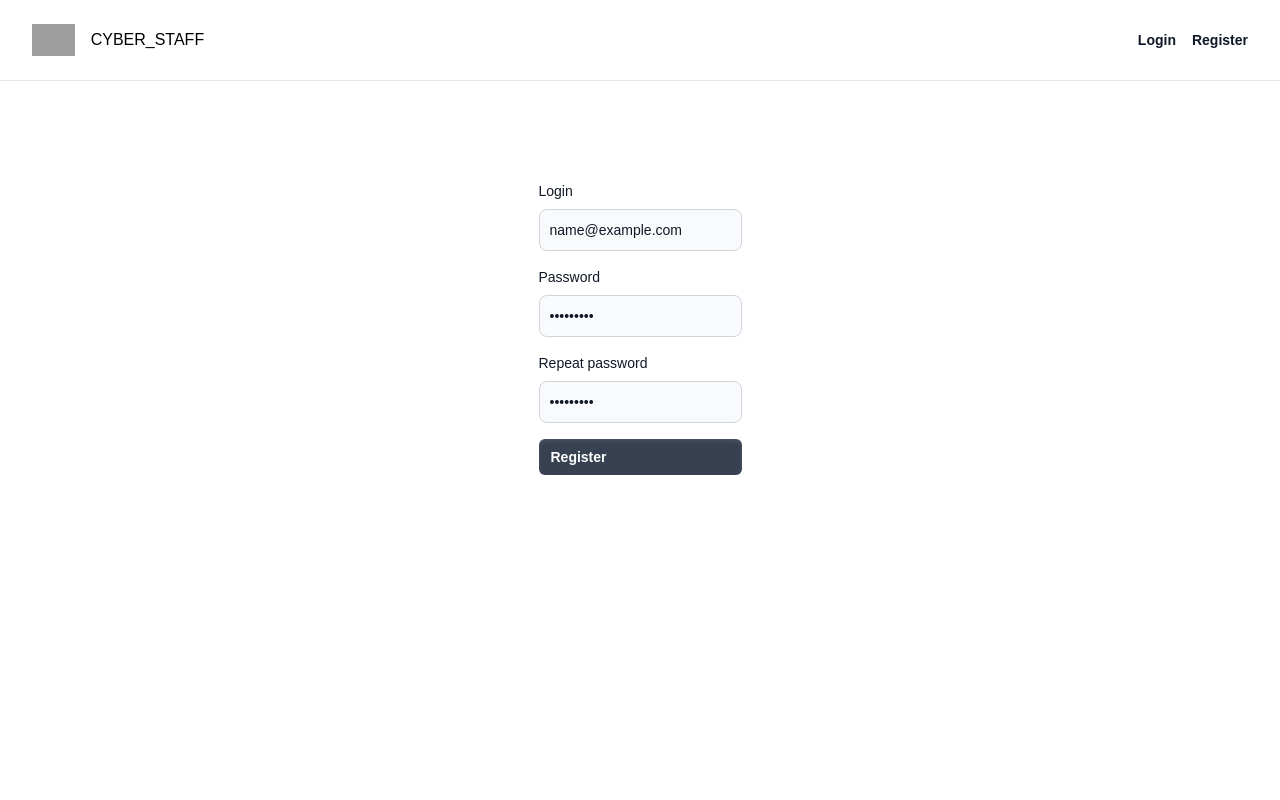
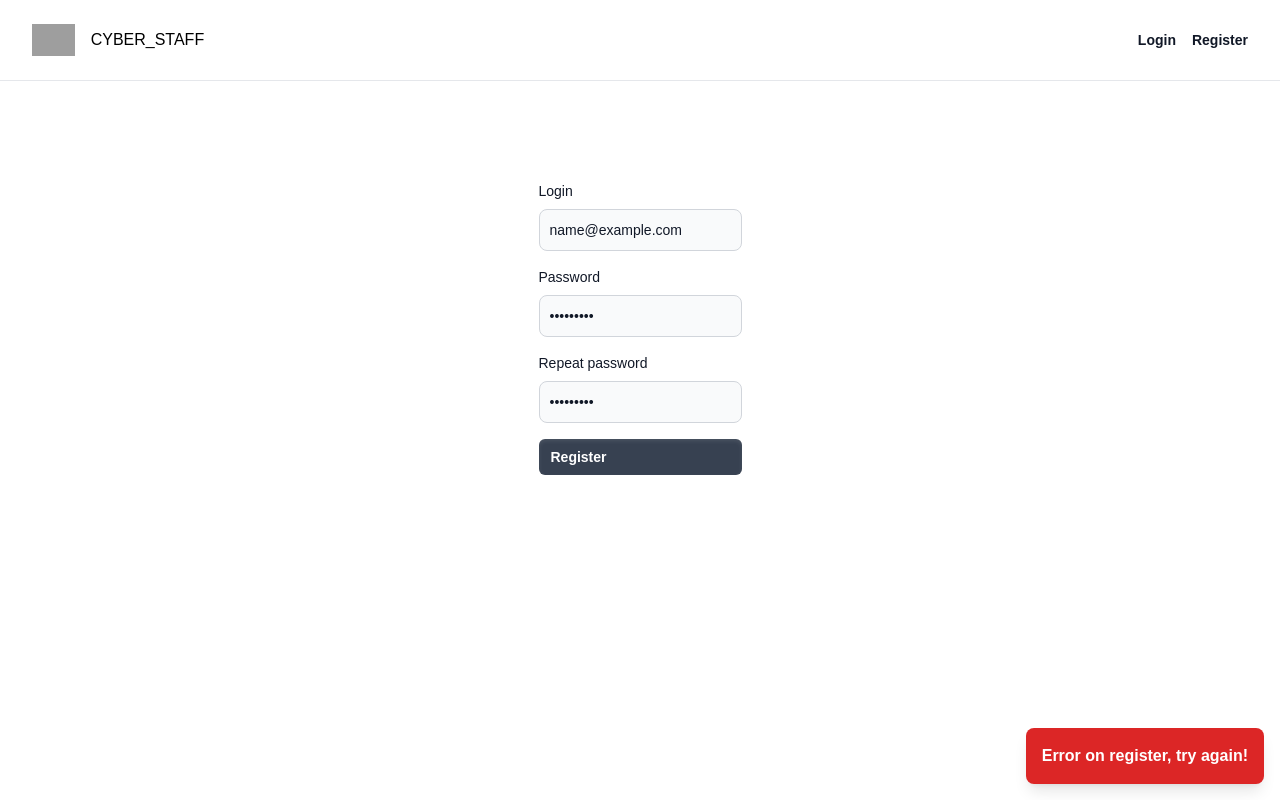
Before and after one commit to kazakhagent007/todo, a Next.js app: page /register in a window 1280 px wide. Both pictures are taken after typing "name@example.com", "Sample123", "Sample123" into the empty fields and a click on the button "Register". Built offline with nearby package versions, Linux system fonts and the light colour scheme; no server answers; grey boxes are pictures that could not be loaded.

Commit message:
feat: message context

```diff
--- a/src/app/layout.tsx
+++ b/src/app/layout.tsx
@@ -2,6 +2,7 @@ import type { Metadata } from 'next';
 import { Geist, Geist_Mono } from 'next/font/google';
 import './globals.css';
 import { Header } from '@/widgets/Header';
+import { MessageProvider } from '@/config/providers/MessageProvider';
 
 const geistSans = Geist({
   variable: '--font-geist-sans',
@@ -26,8 +27,10 @@ export default function RootLayout({
   return (
     <html lang="en">
       <body className={`${geistSans.variable} ${geistMono.variable} antialiased`}>
-        <Header />
-        {children}
+        <MessageProvider>
+          <Header />
+          {children}
+        </MessageProvider>
       </body>
     </html>
   );
--- a/src/app/register/page.tsx
+++ b/src/app/register/page.tsx
@@ -3,9 +3,11 @@
 import { Button } from '@headlessui/react';
 import { FormEvent, useCallback } from 'react';
 import { useRouter } from 'next/navigation';
+import { useMessage } from '@/config/providers/MessageProvider';
 
 export default function Register() {
   const router = useRouter();
+  const { openMessage } = useMessage();
 
   const onSubmitForm = useCallback(async (e: FormEvent) => {
     e.preventDefault();
@@ -23,13 +25,14 @@ export default function Register() {
       console.log(res);
 
       if (!res.ok) {
-        console.log('User exist');
+        openMessage({ title: 'User exist', type: 'warning' });
         return;
       } else {
+        openMessage({ title: 'You have registered successfully!', type: 'success' });
         router.push('/login');
       }
     } catch {
-      console.log('error');
+      openMessage({ title: 'Error on register, try again!', type: 'error' });
     }
   }, []);
 
--- /dev/null
+++ b/src/config/providers/MessageProvider.tsx
@@ -0,0 +1,41 @@
+'use client';
+
+import { createContext, useContext, useState, ReactNode, useEffect } from 'react';
+import { MessageAlert } from '@/entities/MessageAlert';
+import { MessageTypes } from '@/entities/types/MessageTypes';
+
+interface MessageContextType {
+  openMessage: ({ title: string, type: MessageTypes }) => void;
+}
+
+const MessageContext = createContext<MessageContextType | undefined>(undefined);
+
+export function MessageProvider({ children }: { children: ReactNode }) {
+  const [message, setMessage] = useState<{ open: boolean; title: string; type: MessageTypes } | null>(null);
+
+  const openMessage = ({ title, type }) => {
+    setMessage({ title, type, open: true });
+  };
+
+  useEffect(() => {
+    if (message) {
+      const timer = setTimeout(() => setMessage(null), 5000);
+      return () => clearTimeout(timer);
+    }
+  }, [message]);
+
+  return (
+    <MessageContext.Provider value={{ openMessage }}>
+      {children}
+      <MessageAlert {...message} onClose={() => setMessage(null)} />
+    </MessageContext.Provider>
+  );
+}
+
+export function useMessage() {
+  const context = useContext(MessageContext);
+  if (!context) {
+    throw new Error('useMessage must be used within a MessageProvider');
+  }
+  return context;
+}
--- /dev/null
+++ b/src/entities/MessageAlert/MessageAlert.tsx
@@ -0,0 +1,60 @@
+'use client';
+
+import { useEffect, Fragment } from 'react';
+import { Dialog, Transition } from '@headlessui/react';
+import { MessageTypes } from '@/entities/types/MessageTypes';
+import clsx from 'clsx';
+
+interface MessageProps {
+  title: string;
+  type: MessageTypes;
+  open: boolean;
+  onClose: () => void;
+}
+
+const messageStyles = {
+  success: 'bg-green-600',
+  error: 'bg-red-600',
+  warning: 'bg-yellow-600',
+  info: 'bg-blue-600',
+};
+
+export function MessageAlert({ open, title, type, onClose }: MessageProps) {
+  useEffect(() => {
+    if (open) {
+      const timer = setTimeout(onClose, 5000);
+      return () => clearTimeout(timer);
+    }
+  }, [open, onClose]);
+
+  if (!open) return null;
+
+  return (
+    <Transition
+      show={true}
+      as={Fragment}
+      enter="transition-opacity duration-300"
+      enterFrom="opacity-0"
+      enterTo="opacity-100"
+      leave="transition-opacity duration-300"
+      leaveFrom="opacity-100"
+      leaveTo="opacity-0"
+    >
+      <Dialog open={true} onClose={onClose} className="fixed bottom-4 right-4 z-50">
+        <Transition.Child
+          as={Fragment}
+          enter="transform transition duration-300"
+          enterFrom="translate-y-4 opacity-0"
+          enterTo="translate-y-0 opacity-100"
+          leave="transform transition duration-300"
+          leaveFrom="translate-y-0 opacity-100"
+          leaveTo="translate-y-4 opacity-0"
+        >
+          <div className={clsx('text-white p-4 rounded-lg shadow-lg max-w-xs', messageStyles[type] || 'bg-gray-800')}>
+            <strong>{title}</strong>
+          </div>
+        </Transition.Child>
+      </Dialog>
+    </Transition>
+  );
+}
--- /dev/null
+++ b/src/entities/MessageAlert/index.ts
@@ -0,0 +1 @@
+export * from './MessageAlert';
--- /dev/null
+++ b/src/entities/types/MessageTypes.ts
@@ -0,0 +1 @@
+export type MessageTypes = 'error' | 'success' | 'warning' | 'info';
```
Also changed, not shown: package.json (+6 -5 lines), src/entities/types/index.ts (added), src/entities/types/user.ts (added), 1 other file (tests, documents, lock files or other folders).
